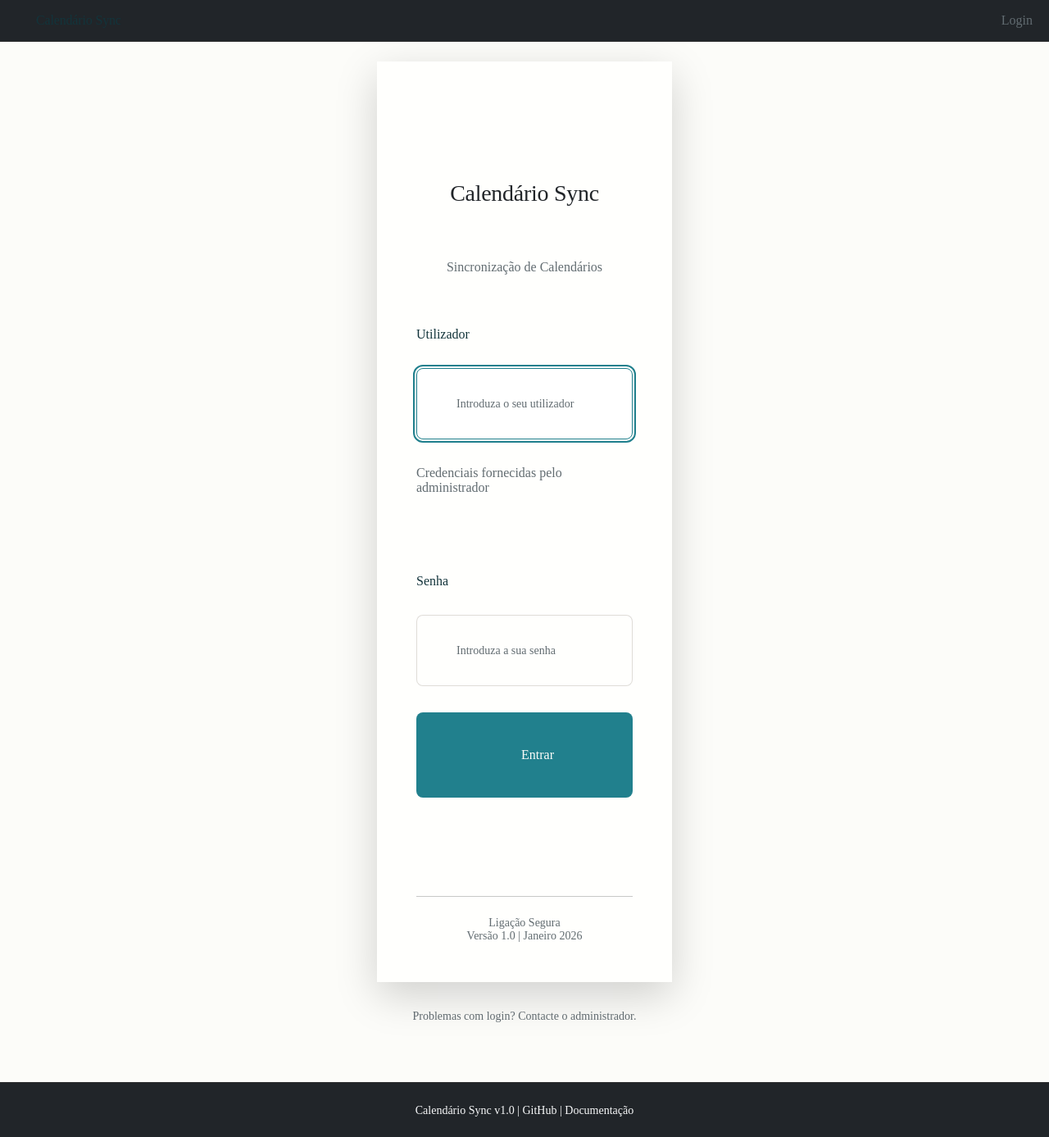
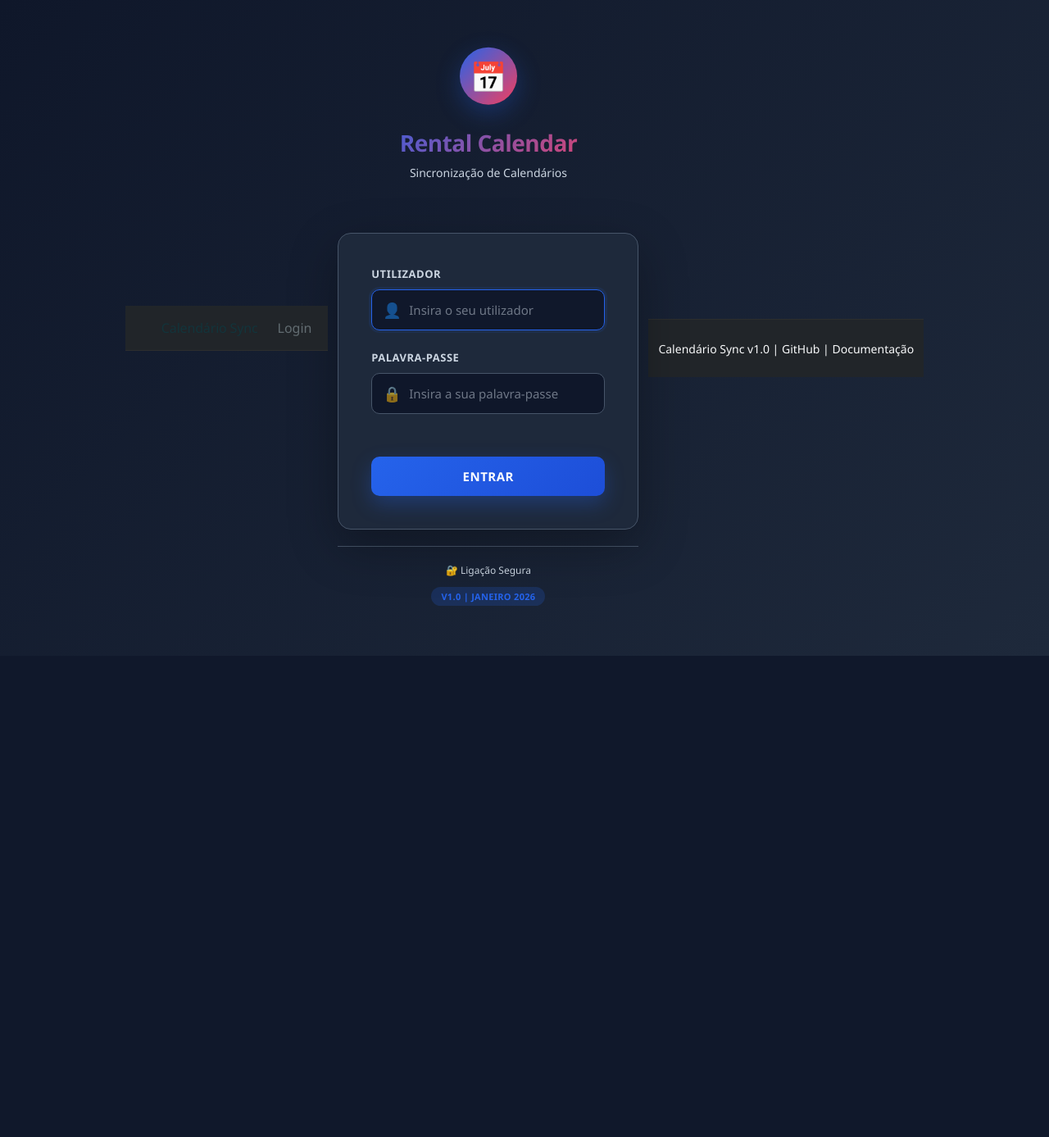
Before and after one commit to studioaxe/rental-calendar-sync-3.0, a Flask app: page /login in a window 1280 px wide. Shown: the whole page at 82% size. After the commit the page ends 800 px from the top, so only its background shows below. Run offline with Flask 3, Linux system fonts and the light colour scheme.

Commit message:
🎨 Redesign login page - modern dark theme with gradients

```diff
--- a/templates/login.html
+++ b/templates/login.html
@@ -1,136 +1,370 @@
 {% extends "base.html" %}
 
-{% block title %}Login - Calendário Sync{% endblock %}
+{% block title %}Login - Rental Calendar Sync{% endblock %}
 
 {% block content %}
-<div class="container">
-    <div class="row justify-content-center min-vh-100 align-items-center">
-        <div class="col-md-6 col-lg-4">
-            <div class="card shadow-lg border-0 rounded-lg">
-                <div class="card-body p-5">
-                    <!-- Header -->
-                    <div class="text-center mb-4">
-                        <div class="display-4 mb-3">
-                            <i class="bi bi-calendar-event text-primary"></i>
-                        </div>
-                        <h1 class="h3 font-weight-bold mb-2">Calendário Sync</h1>
-                        <p class="text-muted">Sincronização de Calendários</p>
-                    </div>
+<style>
+    /* ==================== VARIABLES & COLORS ==================== */
+    :root {
+        --primary: #2563eb;
+        --primary-dark: #1d4ed8;
+        --accent: #f43f5e;
+        --bg-gradient-1: #0f172a;
+        --bg-gradient-2: #1e293b;
+        --surface: #1e293b;
+        --surface-light: #334155;
+        --text-primary: #f1f5f9;
+        --text-secondary: #cbd5e1;
+        --input-bg: #0f172a;
+        --input-border: #475569;
+        --success: #10b981;
+        --error: #ef4444;
+    }
 
-                    <!-- Form -->
-                    <form id="loginForm" method="POST">
-                        <!-- Username -->
-                        <div class="mb-3">
-                            <label for="username" class="form-label">
-                                <i class="bi bi-person"></i> Utilizador
-                            </label>
-                            <input
-                                type="text"
-                                class="form-control form-control-lg"
-                                id="username"
-                                name="username"
-                                placeholder="Introduza o seu utilizador"
-                                required
-                                autofocus>
-                            <div class="form-text">Credenciais fornecidas pelo administrador</div>
-                        </div>
+    /* ==================== RESET & BASE ==================== */
+    * {
+        margin: 0;
+        padding: 0;
+        box-sizing: border-box;
+    }
 
-                        <!-- Password -->
-                        <div class="mb-4">
-                            <label for="password" class="form-label">
-                                <i class="bi bi-lock"></i> Senha
-                            </label>
-                            <input
-                                type="password"
-                                class="form-control form-control-lg"
-                                id="password"
-                                name="password"
-                                placeholder="Introduza a sua senha"
-                                required>
-                        </div>
+    body {
+        font-family: 'Segoe UI', 'Roboto', -apple-system, BlinkMacSystemFont, sans-serif;
+        background: linear-gradient(135deg, var(--bg-gradient-1) 0%, var(--bg-gradient-2) 100%);
+        min-height: 100vh;
+        display: flex;
+        align-items: center;
+        justify-content: center;
+        padding: 20px;
+        color: var(--text-primary);
+    }
 
-                        <!-- Error Message -->
-                        {% if error %}
-                        <div class="alert alert-danger alert-dismissible fade show" role="alert">
-                            <i class="bi bi-exclamation-circle"></i>
-                            {{ error }}
-                            <button type="button" class="btn-close" data-bs-dismiss="alert"></button>
-                        </div>
-                        {% endif %}
+    /* ==================== CONTAINER ==================== */
+    .login-container {
+        width: 100%;
+        max-width: 420px;
+        animation: slideIn 0.6s ease-out;
+    }
 
-                        <!-- Submit Button -->
-                        <button type="submit" class="btn btn-primary btn-lg w-100 mb-3">
-                            <i class="bi bi-box-arrow-in-right"></i> Entrar
-                        </button>
+    @keyframes slideIn {
+        from {
+            opacity: 0;
+            transform: translateY(20px);
+        }
+        to {
+            opacity: 1;
+            transform: translateY(0);
+        }
+    }
 
-                        <!-- Loading State -->
-                        <div id="loadingState" class="d-none">
-                            <div class="spinner-border spinner-border-sm float-start mt-2" role="status">
-                                <span class="visually-hidden">A carregar...</span>
-                            </div>
-                            <span class="ms-2">A autenticar...</span>
-                        </div>
-                    </form>
+    /* ==================== HEADER ==================== */
+    .login-header {
+        text-align: center;
+        margin-bottom: 40px;
+    }
 
-                    <!-- Footer -->
-                    <hr class="my-4">
-                    <div class="text-center text-muted small">
-                        <p class="mb-0">
-                            <i class="bi bi-shield-lock"></i>
-                            Ligação Segura
-                        </p>
-                        <p class="mb-0">
-                            Versão 1.0 | Janeiro 2026
-                        </p>
-                    </div>
+    .logo-circle {
+        width: 70px;
+        height: 70px;
+        margin: 0 auto 24px;
+        background: linear-gradient(135deg, var(--primary) 0%, var(--accent) 100%);
+        border-radius: 50%;
+        display: flex;
+        align-items: center;
+        justify-content: center;
+        font-size: 36px;
+        box-shadow: 0 10px 30px rgba(37, 99, 235, 0.3);
+        animation: float 3s ease-in-out infinite;
+    }
+
+    @keyframes float {
+        0%, 100% { transform: translateY(0px); }
+        50% { transform: translateY(-10px); }
+    }
+
+    .login-title {
+        font-size: 28px;
+        font-weight: 700;
+        letter-spacing: -0.5px;
+        margin-bottom: 8px;
+        background: linear-gradient(135deg, var(--primary) 0%, var(--accent) 100%);
+        -webkit-background-clip: text;
+        -webkit-text-fill-color: transparent;
+        background-clip: text;
+    }
+
+    .login-subtitle {
+        font-size: 14px;
+        color: var(--text-secondary);
+        font-weight: 400;
+    }
+
+    /* ==================== FORM CARD ==================== */
+    .login-card {
+        background: var(--surface);
+        border: 1px solid var(--input-border);
+        border-radius: 16px;
+        padding: 40px;
+        backdrop-filter: blur(10px);
+        box-shadow: 0 20px 60px rgba(0, 0, 0, 0.3);
+        margin-bottom: 20px;
+    }
+
+    /* ==================== FORM GROUPS ==================== */
+    .form-group {
+        margin-bottom: 24px;
+        position: relative;
+    }
+
+    .form-group:last-child {
+        margin-bottom: 0;
+    }
+
+    .form-label {
+        display: block;
+        font-size: 13px;
+        font-weight: 600;
+        color: var(--text-secondary);
+        margin-bottom: 10px;
+        text-transform: uppercase;
+        letter-spacing: 0.5px;
+    }
+
+    /* ==================== INPUTS ==================== */
+    .form-input {
+        width: 100%;
+        padding: 14px 16px;
+        background: var(--input-bg);
+        border: 1.5px solid var(--input-border);
+        border-radius: 10px;
+        color: var(--text-primary);
+        font-size: 15px;
+        font-weight: 500;
+        transition: all 0.3s ease;
+        outline: none;
+    }
+
+    .form-input::placeholder {
+        color: rgba(203, 213, 225, 0.5);
+    }
+
+    .form-input:hover {
+        border-color: var(--primary);
+        background: rgba(15, 23, 42, 0.8);
+    }
+
+    .form-input:focus {
+        border-color: var(--primary);
+        background: rgba(15, 23, 42, 0.9);
+        box-shadow: 0 0 0 3px rgba(37, 99, 235, 0.1);
+    }
+
+    /* ==================== ICONS IN INPUT ==================== */
+    .input-icon-wrapper {
+        position: relative;
+        display: flex;
+        align-items: center;
+    }
+
+    .input-icon {
+        position: absolute;
+        left: 14px;
+        pointer-events: none;
+        font-size: 18px;
+        color: var(--text-secondary);
+        opacity: 0.6;
+    }
+
+    .form-input-with-icon {
+        padding-left: 45px;
+    }
+
+    /* ==================== BUTTON ==================== */
+    .btn-login {
+        width: 100%;
+        padding: 14px 20px;
+        margin-top: 28px;
+        background: linear-gradient(135deg, var(--primary) 0%, var(--primary-dark) 100%);
+        color: white;
+        border: none;
+        border-radius: 10px;
+        font-size: 15px;
+        font-weight: 600;
+        cursor: pointer;
+        transition: all 0.3s ease;
+        text-transform: uppercase;
+        letter-spacing: 0.5px;
+        box-shadow: 0 10px 25px rgba(37, 99, 235, 0.3);
+        position: relative;
+        overflow: hidden;
+    }
+
+    .btn-login:hover:not(:disabled) {
+        transform: translateY(-2px);
+        box-shadow: 0 15px 35px rgba(37, 99, 235, 0.4);
+    }
+
+    .btn-login:active:not(:disabled) {
+        transform: translateY(0);
+    }
+
+    .btn-login:disabled {
+        opacity: 0.6;
+        cursor: not-allowed;
+    }
+
+    /* ==================== ERROR MESSAGE ==================== */
+    .error-message {
+        background: rgba(239, 68, 68, 0.1);
+        border: 1px solid var(--error);
+        color: #fca5a5;
+        padding: 12px 16px;
+        border-radius: 8px;
+        font-size: 13px;
+        margin-bottom: 24px;
+        display: flex;
+        align-items: center;
+        gap: 10px;
+        animation: shake 0.4s ease;
+    }
+
+    @keyframes shake {
+        0%, 100% { transform: translateX(0); }
+        25% { transform: translateX(-5px); }
+        75% { transform: translateX(5px); }
+    }
+
+    .error-icon {
+        font-size: 16px;
+        flex-shrink: 0;
+    }
+
+    /* ==================== FOOTER ==================== */
+    .login-footer {
+        text-align: center;
+        font-size: 12px;
+        color: var(--text-secondary);
+        margin-top: 20px;
+        padding-top: 20px;
+        border-top: 1px solid var(--input-border);
+    }
+
+    .footer-text {
+        display: block;
+        margin-bottom: 4px;
+    }
+
+    .version-badge {
+        display: inline-block;
+        background: rgba(37, 99, 235, 0.2);
+        color: var(--primary);
+        padding: 4px 12px;
+        border-radius: 20px;
+        font-size: 11px;
+        font-weight: 600;
+        text-transform: uppercase;
+        letter-spacing: 0.3px;
+        margin-top: 8px;
+    }
+
+    /* ==================== RESPONSIVE ==================== */
+    @media (max-width: 480px) {
+        .login-card {
+            padding: 30px;
+        }
+
+        .login-title {
+            font-size: 24px;
+        }
+
+        .form-input,
+        .btn-login {
+            font-size: 16px;
+        }
+    }
+</style>
+
+<div class="login-container">
+    <!-- HEADER -->
+    <div class="login-header">
+        <div class="logo-circle">📅</div>
+        <h1 class="login-title">Rental Calendar</h1>
+        <p class="login-subtitle">Sincronização de Calendários</p>
+    </div>
+
+    <!-- LOGIN CARD -->
+    <div class="login-card">
+        {% if error %}
+        <div class="error-message">
+            <span class="error-icon">⚠️</span>
+            <span>{{ error }}</span>
+        </div>
+        {% endif %}
+
+        <form method="POST" id="loginForm">
+            <!-- USERNAME -->
+            <div class="form-group">
+                <label for="username" class="form-label">Utilizador</label>
+                <div class="input-icon-wrapper">
+                    <span class="input-icon">👤</span>
+                    <input
+                        type="text"
+                        id="username"
+                        name="username"
+                        class="form-input form-input-with-icon"
+                        placeholder="Insira o seu utilizador"
+                        required
+                        autofocus
+                    />
                 </div>
             </div>
 
-            <!-- Support Info -->
-            <div class="text-center mt-4">
-                <small class="text-muted">
-                    Problemas com login? Contacte o administrador.
-                </small>
+            <!-- PASSWORD -->
+            <div class="form-group">
+                <label for="password" class="form-label">Palavra-passe</label>
+                <div class="input-icon-wrapper">
+                    <span class="input-icon">🔒</span>
+                    <input
+                        type="password"
+                        id="password"
+                        name="password"
+                        class="form-input form-input-with-icon"
+                        placeholder="Insira a sua palavra-passe"
+                        required
+                    />
+                </div>
             </div>
-        </div>
+
+            <!-- LOGIN BUTTON -->
+            <button type="submit" class="btn-login">
+                Entrar
+            </button>
+        </form>
+    </div>
+
+    <!-- FOOTER -->
+    <div class="login-footer">
+        <span class="footer-text">🔐 Ligação Segura</span>
+        <span class="version-badge">v1.0 | Janeiro 2026</span>
     </div>
 </div>
 
 <script>
-document.getElementById('loginForm').addEventListener('submit', function(e) {
-    e.preventDefault();
+    // Previne submissão dupla
+    const form = document.getElementById('loginForm');
+    const submitBtn = form.querySelector('.btn-login');
 
-    const username = document.getElementById('username').value;
-    const password = document.getElementById('password').value;
-    const loadingState = document.getElementById('loadingState');
+    form.addEventListener('submit', function(e) {
+        if (submitBtn.disabled) {
+            e.preventDefault();
+            return;
+        }
+        submitBtn.disabled = true;
+        submitBtn.textContent = 'Autenticando...';
+    });
 
-    // Mostrar loading
-    loadingState.classList.remove('d-none');
+    // Foco automático no primeiro input
+    document.getElementById('username').focus();
+</script>
 
-    // Fazer login
-    fetch('/login', {
-        method: 'POST',
-        headers: {
-            'Content-Type': 'application/json'
-        },
-        body: JSON.stringify({
-            username: username,
-            password: password
-        })
-    })
-    .then(response => response.json())
-    .then(data => {
-        if (data.status === 'success') {
-            window.location.href = data.redirect;
-        } else {
-            loadingState.classList.add('d-none');
-            alert('Erro: ' + (data.error || 'Credenciais inválidas'));
-        }
-    })
-    .catch(error => {
-        loadingState.classList.add('d-none');
-        alert('Erro de conexão. Tente novamente.');
-    });
-});
-</script>
 {% endblock %}
```
